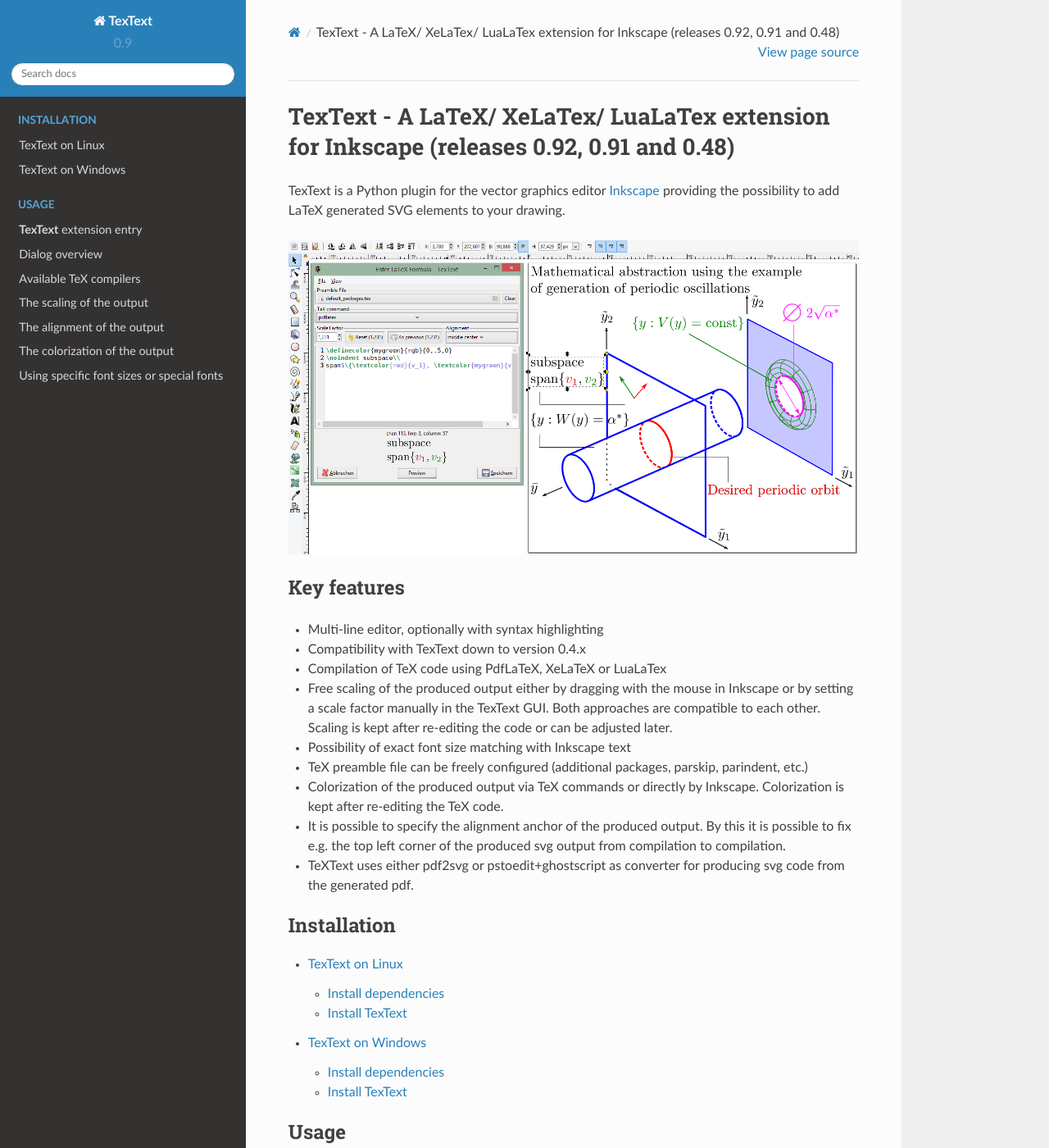
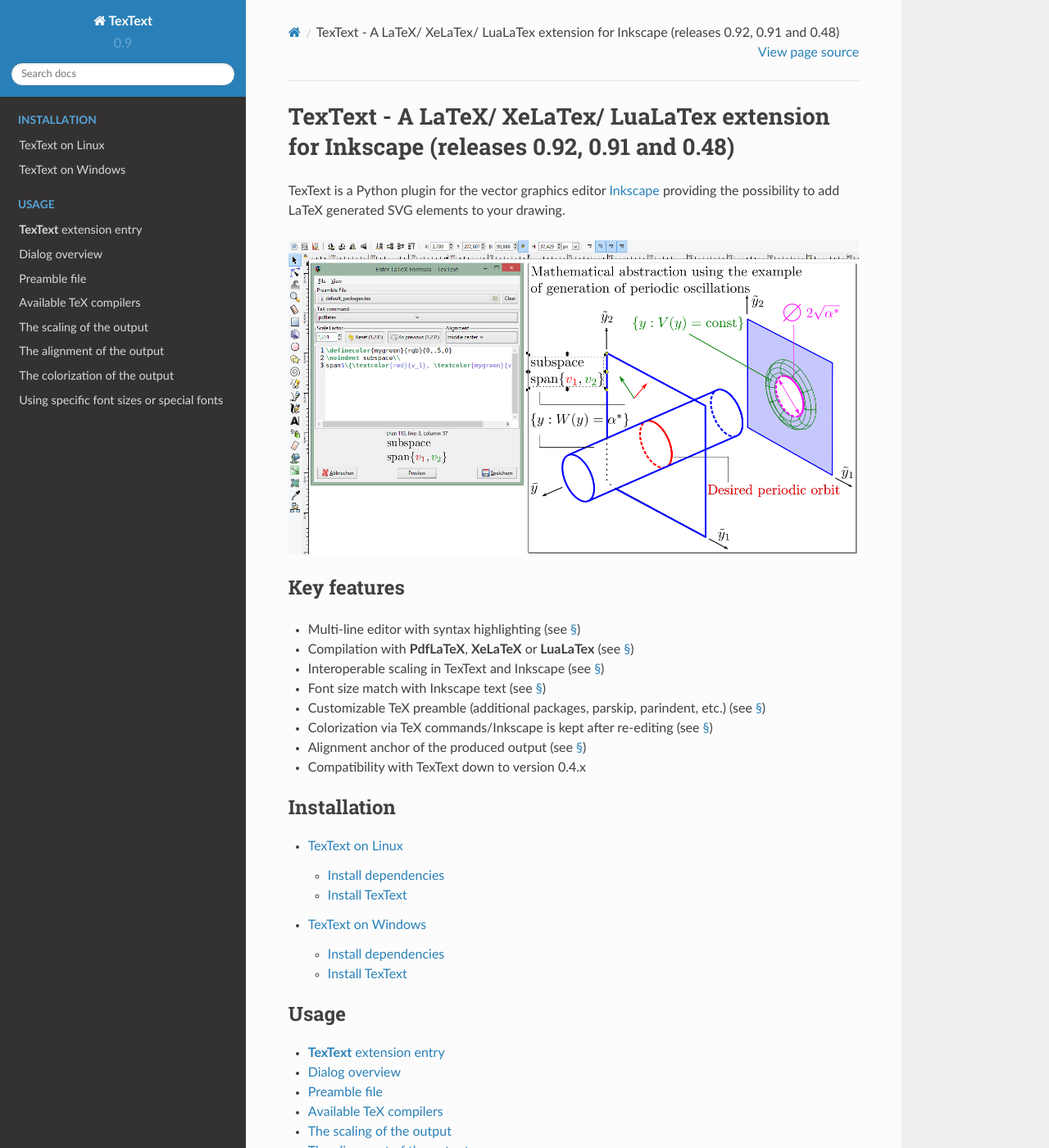
Before and after one commit to textext/textext, a Sphinx documentation site: the page built from docs/source/index.rst, in a window 1280 px wide and 1400 px high. Shown: the whole window at 82% size. Built offline with Sphinx 7.4.7 and the Read the Docs theme 2.0.0, drawn with Linux system fonts in a browser that asks for light colours.

Commit message:
Rephrase key features to be shorter and add links to usage sections
Two versions of pdf->svg converters is more implementation detail, than
a key feature, so removed from the list.

Update permanent link names in usage section.
Move preamble file discussion in a separate section.

```diff
--- a/docs/source/index.rst
+++ b/docs/source/index.rst
@@ -12,23 +12,14 @@
 Key features
 ------------
 
--  Multi-line editor, optionally with syntax highlighting
+-  Multi-line editor with syntax highlighting (see :ref:`§ <usage-dialog-overview>`)
+-  Compilation with **PdfLaTeX**, **XeLaTeX** or **LuaLaTex** (see :ref:`§ <usage-tex-compilers>`)
+-  Interoperable scaling in TexText and Inkscape (see :ref:`§ <usage-scaling>`)
+-  Font size match with Inkscape text (see :ref:`§ <usage-font>`)
+-  Customizable TeX preamble (additional packages, parskip, parindent, etc.) (see :ref:`§ <usage-preamble-file>`)
+-  Colorization via TeX commands/Inkscape is kept after re-editing (see :ref:`§ <usage-colorization>`)
+-  Alignment anchor of the produced output (see :ref:`§ <usage-alignment>`)
 -  Compatibility with TexText down to version 0.4.x
--  Compilation of TeX code using PdfLaTeX, XeLaTeX or LuaLaTex
--  Free scaling of the produced output either by dragging with the mouse
-   in Inkscape or by setting a scale factor manually in the TexText GUI.
-   Both approaches are compatible to each other. Scaling is kept after
-   re-editing the code or can be adjusted later.
--  Possibility of exact font size matching with Inkscape text
--  TeX preamble file can be freely configured (additional packages,
-   parskip, parindent, etc.)
--  Colorization of the produced output via TeX commands or directly by
-   Inkscape. Colorization is kept after re-editing the TeX code.
--  It is possible to specify the alignment anchor of the produced
-   output. By this it is possible to fix e.g. the top left corner of the
-   produced svg output from compilation to compilation.
--  TeXText uses either pdf2svg or pstoedit+ghostscript as converter for
-   producing svg code from the generated pdf.
 
 .. toctree::
     :caption: Installation
```
Also changed, not shown: docs/source/usage.rst (+43 -37 lines).
